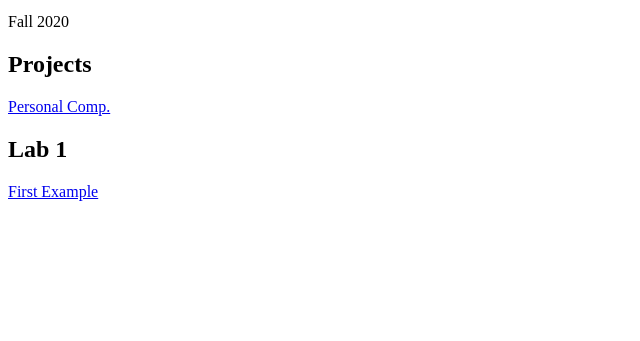
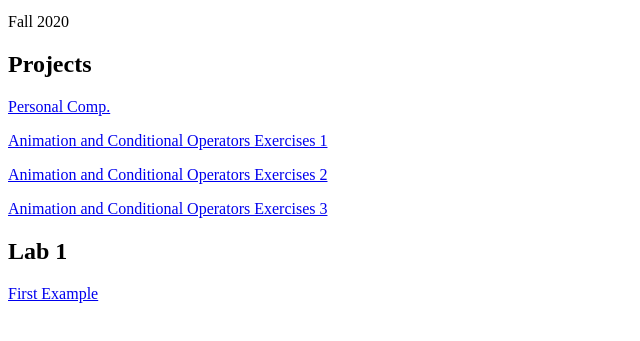
Before and after one commit to ThyHolyKing/n220fall2020, a plain HTML site: page index.html in a window 1280 px wide. Shown: the part 101-442 px from the top of the page, without its empty margins (0-640 px from the left). Drawn offline with Linux system fonts and the light colour scheme.

Commit message:
Update index.html

```diff
--- a/index.html
+++ b/index.html
@@ -16,6 +16,9 @@
 
 <h2>Projects</h2>
 <p><a href="Project1/index.html">Personal Comp.</a></p>
+<p><a href="Project2/part1.html">Animation and Conditional Operators Exercises 1</a></p>
+<p><a href="Project2/part2.html">Animation and Conditional Operators Exercises 2</a></p>
+<p><a href="Project2/part3.html">Animation and Conditional Operators Exercises 3</a></p>
 <h2>Lab 1</h2>
 <p><a href="labs/lab1/index.html">First Example</a></p>
 
```
